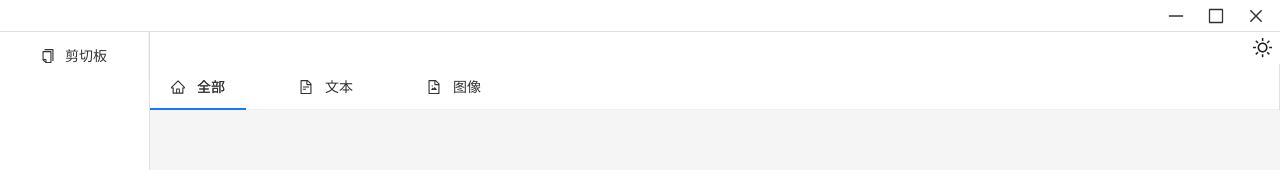
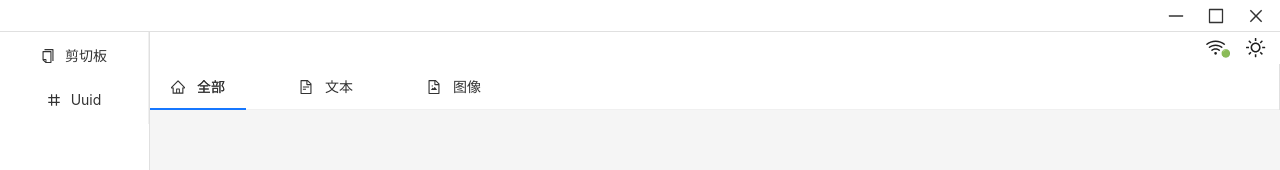
Before and after one commit to Yushi-ys/s-tools, a React (Vite) app: page /clipboard in a window 1280 px wide. Shown: the top 170 px of the page. Built offline with nearby package versions, Linux system fonts and the light colour scheme.

Commit message:
feat: 新增uuid生成和布局调整

```diff
--- a/src/Layout/Header/index.module.less
+++ b/src/Layout/Header/index.module.less
@@ -9,6 +9,29 @@
     .icon {
       cursor: pointer;
       font-size: 1.2rem;
+      margin: 0 0.4rem;
+      position: relative;
+      display: inline-block;
+    }
+
+    .wifi::after {
+      content: "🟢";
+      position: absolute;
+      bottom: -0.15rem;
+      right: -0.5rem;
+      font-size: 0.8rem;
+      line-height: 1;
+      transform: scale(0.6);
+    }
+
+    .no-wifi::after {
+      content: "🔴";
+      position: absolute;
+      bottom: -0.15rem;
+      right: -0.5rem;
+      font-size: 0.8rem;
+      line-height: 1;
+      transform: scale(0.6);
     }
   }
 }
--- a/src/Layout/Header/index.tsx
+++ b/src/Layout/Header/index.tsx
@@ -1,13 +1,16 @@
 import React from "react";
-import { MoonOutlined, SunOutlined } from "@ant-design/icons";
+import { MoonOutlined, SunOutlined, WifiOutlined } from "@ant-design/icons";
 import { Flex, Layout } from "antd";
 import { THEMESTYLE } from "@/types/constants";
 import { useToggleTheme } from "@/hooks/useToggleTheme";
+import { useNetwork } from "ahooks";
+import cls from "classnames";
 
 import styles from "./index.module.less";
 
 const Header: React.FC = () => {
   const { theme, toggleTheme } = useToggleTheme();
+  const { online } = useNetwork();
   const { Header } = Layout;
 
   return (
@@ -19,6 +22,15 @@ const Header: React.FC = () => {
         gap="small"
         className={styles["tools-btn"]}
       >
+        {
+          <WifiOutlined
+            className={cls(
+              styles.icon,
+              online ? styles.wifi : styles["no-wifi"]
+            )}
+            title={online ? "网络在线" : "离线了...."}
+          />
+        }
         {theme === THEMESTYLE.LIGHT ? (
           <SunOutlined
             title="切换主题色"
--- a/src/Layout/Menus/index.tsx
+++ b/src/Layout/Menus/index.tsx
@@ -1,6 +1,6 @@
 import React, { useMemo } from "react";
 import { Menu, type MenuProps } from "antd";
-import { CopyOutlined } from "@ant-design/icons";
+import { CopyOutlined, NumberOutlined } from "@ant-design/icons";
 import { useRouter } from "@/hooks/useRouter";
 
 type MenuItem = Required<MenuProps>["items"][number];
@@ -18,6 +18,14 @@ const Menus: React.FC = () => {
           push("/clipboard");
         },
       },
+            {
+        key: "uuid",
+        label: "Uuid",
+        icon: <NumberOutlined />,
+        onClick: () => {
+          push("/uuid");
+        },
+      },
     ];
   }, []);
 
--- a/src/Layout/Navigation/index.tsx
+++ b/src/Layout/Navigation/index.tsx
@@ -4,6 +4,10 @@ import { useWindowControls } from "@/hooks/useWindowControls";
 
 import styles from "./index.module.less";
 
+/**
+ * 自定义 缩小 放大 退出 导航
+ * @returns
+ */
 const Navigation: React.FC = () => {
   const { minimize, maximize, close } = useWindowControls();
 
--- a/src/Layout/index.module.less
+++ b/src/Layout/index.module.less
@@ -7,9 +7,14 @@
 
   .innerLayoutWrapper {
     height: 100%;
-
+    display: flex;
+    flex-direction: column;
+    .header {
+      flex-shrink: 0;
+    }
     .content {
-            padding-bottom: 1.5rem;
+      flex: 1;
+      overflow-y: auto;
     }
   }
 }
--- a/src/Layout/index.tsx
+++ b/src/Layout/index.tsx
@@ -16,7 +16,9 @@ const Index: React.FC = () => {
         <Menus />
       </Sider>
       <Layout className={styles.innerLayoutWrapper}>
-        <Header />
+        <div className={styles.header}>
+          <Header />
+        </div>
         <Content className={styles.content}>
           <Outlet />
           <FloatButton.BackTop />
--- a/src/router/router.ts
+++ b/src/router/router.ts
@@ -1,10 +1,11 @@
-// src/router/router.ts
+
+import { lazy } from "react";
 import { createBrowserRouter } from "react-router-dom";
-import Clipboard from "@/views/Clipboard";
 import App from "@/App";
 
 // 页面组件懒加载
-// const Home = lazy(() => import('@/pages/Home'));
+const Clipboard = lazy(() => import('@/views/Clipboard'));
+const Uuid = lazy(() => import('@/views/Uuid'));
 
 export const router = createBrowserRouter([
   {
@@ -15,6 +16,10 @@ export const router = createBrowserRouter([
         path: "clipboard",
         Component: Clipboard,
       },
+      {
+        path: "uuid",
+        Component: Uuid,
+      },
     ],
   },
 ]);
--- a/src/views/Clipboard/index.module.less
+++ b/src/views/Clipboard/index.module.less
@@ -1,3 +1,8 @@
+.clipboardWrapper {
+  display: flex;
+  flex-direction: column;
+  height: 100%;
+
   .tabs {
     :global(.ant-tabs-tab) {
       width: 6rem !important;
@@ -6,7 +11,7 @@
   }
 
   .dataSourceWrapper {
-    height: 100%;
+    flex: 1;
     overflow-y: scroll;
   }
 
@@ -15,7 +20,6 @@
     background-color: var(--bg-primary);
     color: var(--text-primary);
     border: 1px solid var(--border-color);
-
     .timestamp {
       font-size: 0.7rem;
       color: var(--text-tips-primary);
@@ -38,3 +42,4 @@
   .selected {
     border: 2px solid var(--select-border-color);
   }
+}
--- a/src/views/Clipboard/index.tsx
+++ b/src/views/Clipboard/index.tsx
@@ -1,4 +1,4 @@
-import React, { useMemo, useState } from "react";
+import React, { useEffect, useMemo, useState } from "react";
 import {
   useAdvancedClipboard,
   type IClipboardItem,
@@ -96,6 +96,8 @@ const items: TabsProps["items"] = [
   },
 ];
 
+let timer: any = null;
+
 const Clipboard: React.FC = () => {
   const { clipBoradData } = useStore();
   const [messageApi, contextHolder] = message.useMessage();
@@ -139,12 +141,18 @@ const Clipboard: React.FC = () => {
     return clipBoradData.filter((item) => item.type === selectTab);
   }, [selectTab, clipBoradData]);
 
-  setInterval(() => {
-    update(); // 强制重新渲染
-  }, 60 * 1000);
+  useEffect(() => {
+    timer = setInterval(() => {
+      update(); // 强制重新渲染
+    }, 60 * 1000);
+
+    return () => {
+      clearInterval(timer);
+    };
+  }, []);
 
   return (
-    <>
+    <div className={styles.clipboardWrapper}>
       <div className={styles.tabs}>
         <Tabs
           defaultActiveKey={COPYKEYBOARDTYPE.ALL}
@@ -155,9 +163,10 @@ const Clipboard: React.FC = () => {
       </div>
       <div className={styles.dataSourceWrapper}>
         {contextHolder}
-        {isLoading
-          ? <Loading />
-          : dataSource.map((item, index) => (
+        {isLoading ? (
+          <Loading />
+        ) : (
+          dataSource.map((item, index) => (
             <RenderItem
               item={item}
               index={index}
@@ -166,9 +175,10 @@ const Clipboard: React.FC = () => {
               handleCopy={handleCopy}
               key={"clipBorad" + index}
             />
-          ))}
+          ))
+        )}
       </div>
-    </>
+    </div>
   );
 };
 
--- /dev/null
+++ b/src/views/Uuid/index.module.less
@@ -0,0 +1,19 @@
+.container {
+  display: flex;
+  flex-direction: column;
+  height: 100%;
+
+  .formWrapper {
+    padding: 1rem;
+    flex-shrink: 0;
+    .row {
+      width: 100%;
+      margin-bottom: 1rem;
+    }
+  }
+
+  .content {
+    flex: 1;
+    overflow-y: scroll;
+  }
+}
--- /dev/null
+++ b/src/views/Uuid/index.tsx
@@ -0,0 +1,112 @@
+import { useEffect, useState } from "react";
+import { Button, Col, Form, InputNumber, Radio, Row, Typography } from "antd";
+import styles from "./index.module.less";
+
+const Uuid: React.FC = () => {
+  const [form] = Form.useForm();
+  const [uuids, setUuids] = useState<string[]>([]);
+  const { Title } = Typography;
+
+  const initialValues = {
+    character_length: 10,
+    generation_rules: "only_num",
+    sum: 1,
+  };
+
+  // 生成随机字符的函数
+  const generateRandomString = (length: number, rules: string): string => {
+    let characters = "";
+
+    switch (rules) {
+      case "only_num":
+        characters = "0123456789";
+        break;
+      case "only_letter":
+        characters = "ABCDEFGHIJKLMNOPQRSTUVWXYZabcdefghijklmnopqrstuvwxyz";
+        break;
+      case "num_letter":
+        characters =
+          "0123456789ABCDEFGHIJKLMNOPQRSTUVWXYZabcdefghijklmnopqrstuvwxyz";
+        break;
+      default:
+        characters =
+          "0123456789ABCDEFGHIJKLMNOPQRSTUVWXYZabcdefghijklmnopqrstuvwxyz";
+    }
+
+    let result = "";
+    const charactersLength = characters.length;
+
+    for (let i = 0; i < length; i++) {
+      result += characters.charAt(Math.floor(Math.random() * charactersLength));
+    }
+
+    return result;
+  };
+
+  const onFormLayoutChange = () => {
+    const { character_length, generation_rules, sum } =
+      form.getFieldsValue() || {};
+    // 生成指定数量的UUID
+    const generatedUuids: string[] = [];
+    for (let i = 0; i < sum; i++) {
+      const uuid = generateRandomString(character_length, generation_rules);
+      generatedUuids.push(uuid);
+    }
+
+    setUuids(generatedUuids);
+  };
+
+  useEffect(() => {
+    onFormLayoutChange();
+  }, []);
+
+  return (
+    <div className={styles.container}>
+      <Form
+        className={styles.formWrapper}
+        layout="inline"
+        form={form}
+        initialValues={initialValues}
+      >
+        <Row className={styles.row}>
+          <Col flex={1}>
+            <Form.Item name="character_length" label="字符长度">
+              <InputNumber min={1} max={100} />
+            </Form.Item>
+          </Col>
+          <Col flex={2}>
+            <Form.Item name="generation_rules" label="生成规则">
+              <Radio.Group>
+                <Radio value="only_num">纯数字</Radio>
+                <Radio value="only_letter">纯字母</Radio>
+                <Radio value="num_letter">数字 + 字母</Radio>
+              </Radio.Group>
+            </Form.Item>
+          </Col>
+          <Col flex={1}>
+            <Form.Item name="sum" label="数量">
+              <InputNumber min={1} max={999} />
+            </Form.Item>
+          </Col>
+        </Row>
+        <Form.Item label={null}>
+          <Button type="primary" htmlType="submit" onClick={onFormLayoutChange}>
+            生成
+          </Button>
+        </Form.Item>
+      </Form>
+      <div className={styles.content}>
+        {uuids.map((item, index) => {
+          return (
+            <Title level={5} copyable title="复制">
+              {`${index + 1}.  `}
+              {item}
+            </Title>
+          );
+        })}
+      </div>
+    </div>
+  );
+};
+
+export default Uuid;
```
Lines whose indentation alone changed are shown as unchanged.
